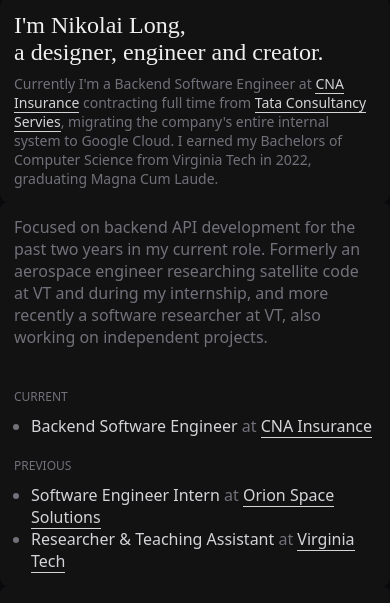
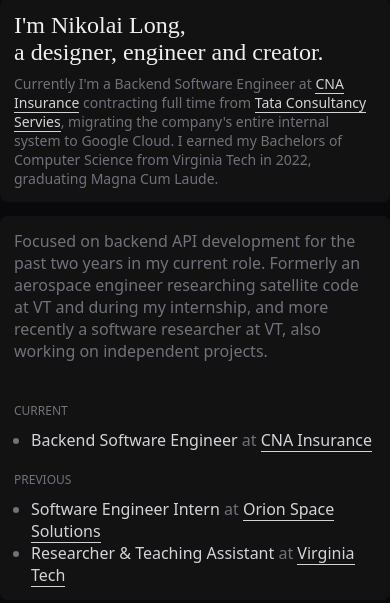
Before and after one commit to NikolaiLong/NikolaiLong, a plain HTML site: page index.html in a window 390 px wide. Shown: the part 221-824 px from the top of the page. Drawn offline with nearby package versions, Linux system fonts and the light colour scheme; a web font is replaced by a local one.

Commit message:
mobile spacing issue fix

```diff
--- a/styles.css
+++ b/styles.css
@@ -289,7 +289,7 @@
 @media (max-width: 480px) {
   .grid-container {
     padding: 0px;
-    gap: 0rem;
+    gap: 14px;
   }
   .grid-item {
     padding: 14px;
```
